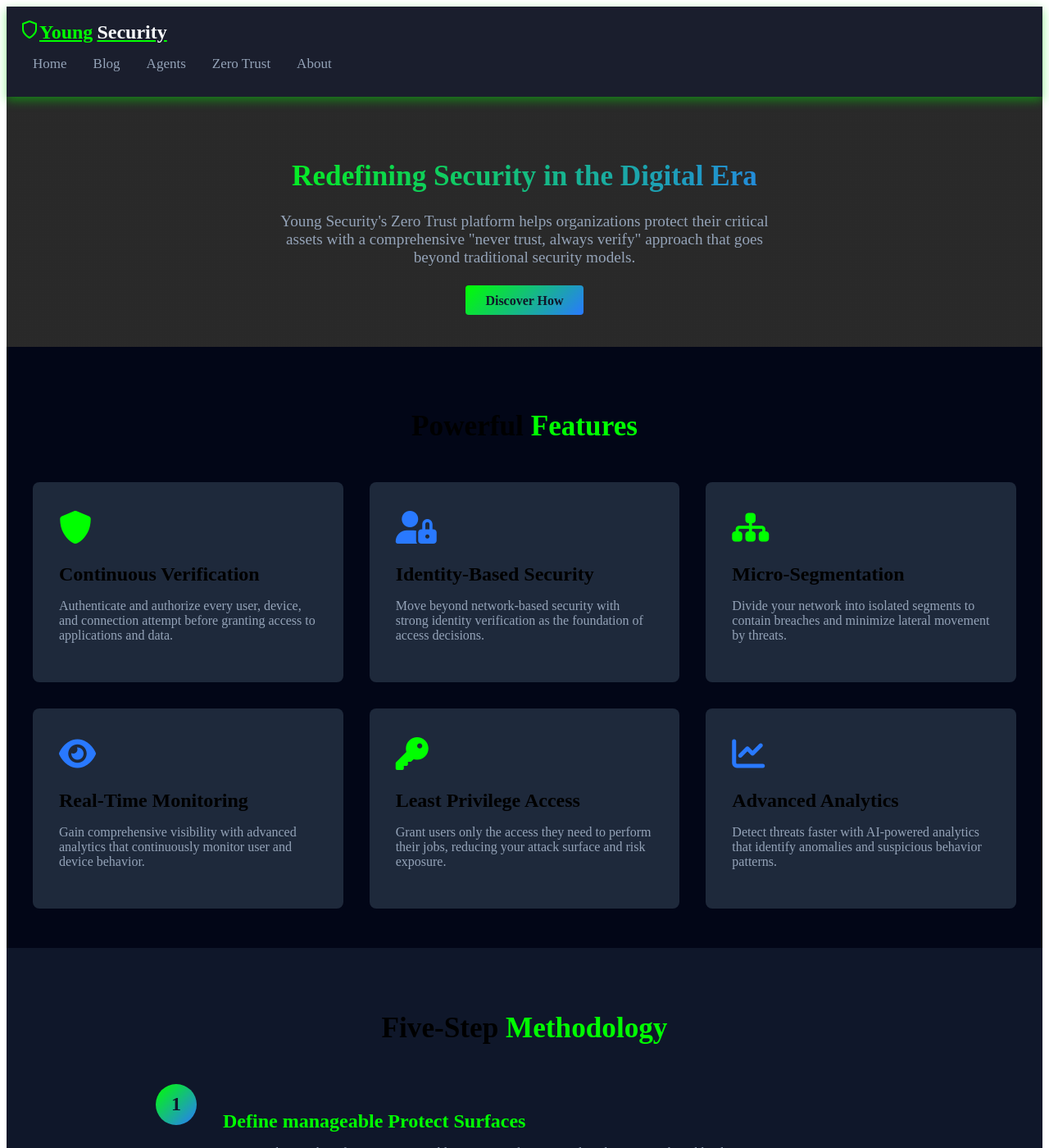
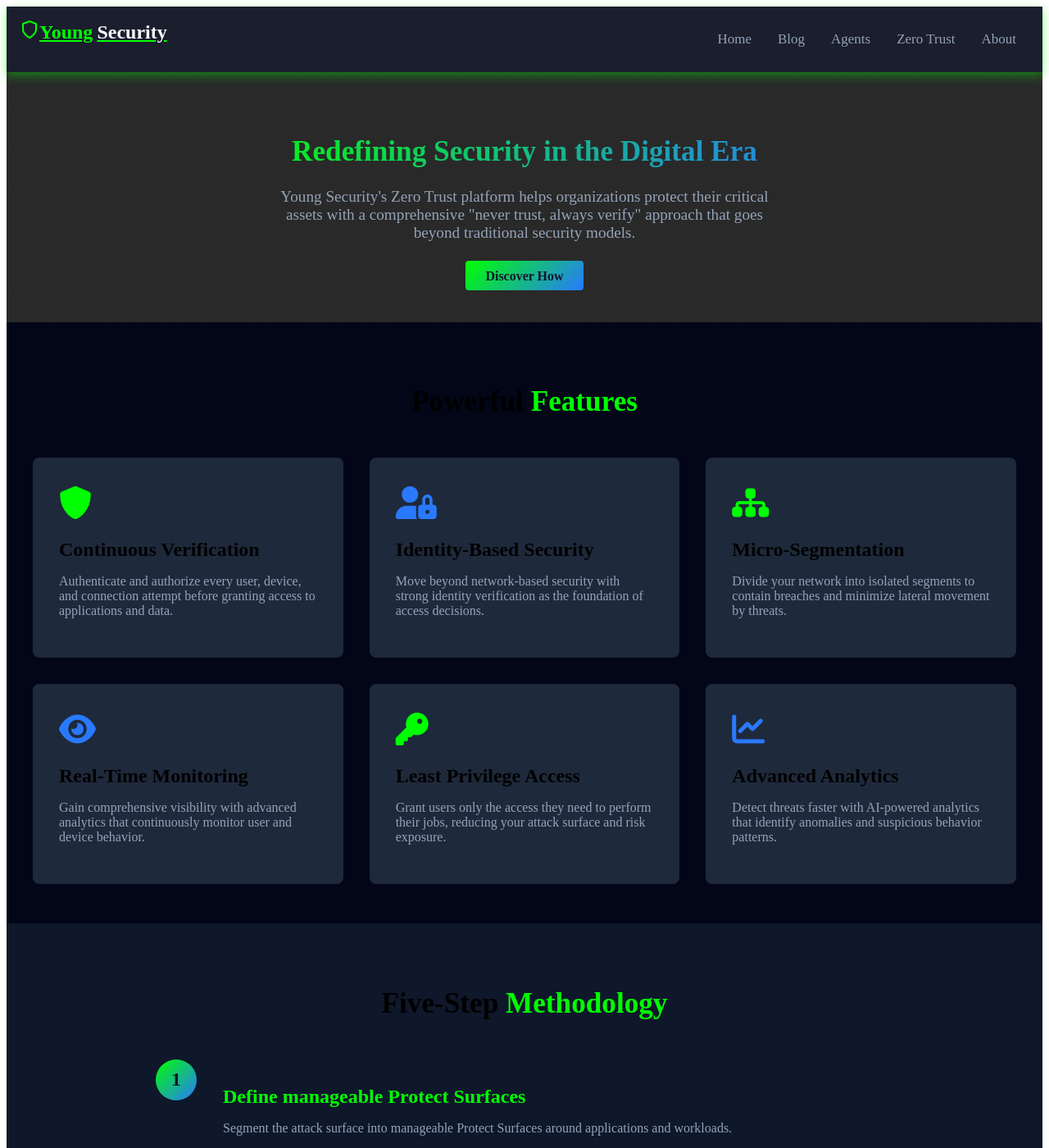
Before and after one commit to youngsecurity/www, a Jekyll site: the page built from index.md, in a window 1280 px wide and 1400 px high. Shown: the whole window at 82% size. Built offline with Jekyll 4.4.1, drawn with Linux system fonts in a browser that asks for light colours; comment, search, counter and statistics services are not loaded.

Commit message:
Refactor header structure and styles for improved layout and responsiveness

```diff
--- a/_includes/head-custom.html
+++ b/_includes/head-custom.html
@@ -14,8 +14,8 @@
 <script> var MemberSpace = window.MemberSpace || {"subdomain":"youngsecurity"}; (function(d){ var s = d.createElement("script"); s.src = "https://cdn.memberspace.com/scripts/widgets.js"; var e = d.getElementsByTagName("script")[0]; e.parentNode.insertBefore(s,e); }(document)); </script>
 <!-- Header -->
 <header>
-    <span>
-        <div class="header-container">
+    <div>
+        <div>
             <a href="/" class="logo">
                 <span>
                     <svg class="logo-shield" xmlns="http://www.w3.org/2000/svg" width="24" height="24" viewBox="0 0 24 24" fill="none" stroke="currentColor" stroke-width="2" stroke-linecap="round" stroke-linejoin="round">
@@ -26,7 +26,7 @@
             </a>
         </div>
         {% include navigation.html %}
-    </span>
+    </div>
 </header>
 <!-- End Header -->
 <!-- end custom head snippets -->
--- a/assets/css/style.scss
+++ b/assets/css/style.scss
@@ -52,11 +52,6 @@
 
   header {
     padding: 1rem;
-  }
-
-  .header-container {
-    flex-direction: column;
-    gap: 1rem;
   }
 
   /* When the screen is less than 640 pixels wide, hide all links, except for the first one ("Home"). Show the link that contains what should open and close the topnav (.icon) */
@@ -127,10 +122,7 @@
     padding: 1rem;
   }
 
-  .header-container {
-    flex-direction: column;
-    gap: 1rem;
-  }
+
 
   .hero {
     padding: 4rem 1rem;
@@ -162,18 +154,12 @@ header {
   position: sticky;
   top: 0;
   z-index: 100;
-}
-
-.header-container {
-  max-width: 1200px;
-  /*margin: 0 auto;*/
-  display: flex;
-  justify-content: space-between;
-  align-items: center;
+  overflow: hidden;
 }
 
 /* Logo Styles */
 .logo {
+  float: left;
   font-size: 1.5rem;
   font-weight: 700;
   color: var(--primary);
@@ -204,6 +190,7 @@ header {
 .topnav {
   /* background-color: #333; */
   overflow: hidden;
+  float: right;
 }
 
 /* Style the links inside the navigation bar */
```
